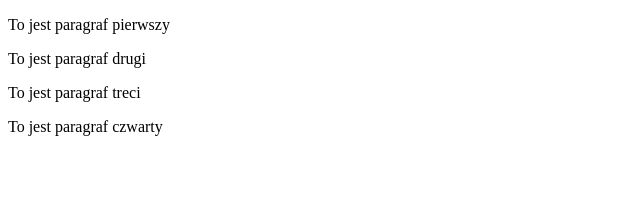
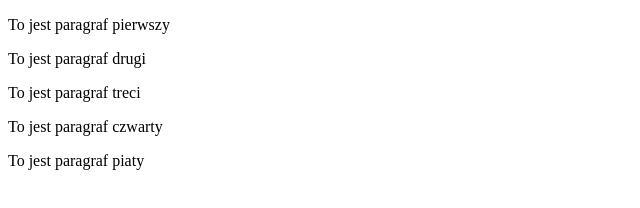
Before and after one commit to aniaouek/aniaouek.github.io, a plain HTML site: page index.html in a window 1280 px wide. Shown: the whole page, without its empty margins (0-640 px from the left). Drawn offline with Linux system fonts and the light colour scheme.

Commit message:
bedzie konflikt

```diff
--- a/index.html
+++ b/index.html
@@ -10,5 +10,6 @@
 	<p>To jest paragraf drugi</p>
 	<p>To jest paragraf treci</p>
 	<p>To jest paragraf czwarty</p>
+	<p>To jest paragraf piaty</p>
 </body>
 </html>
```
